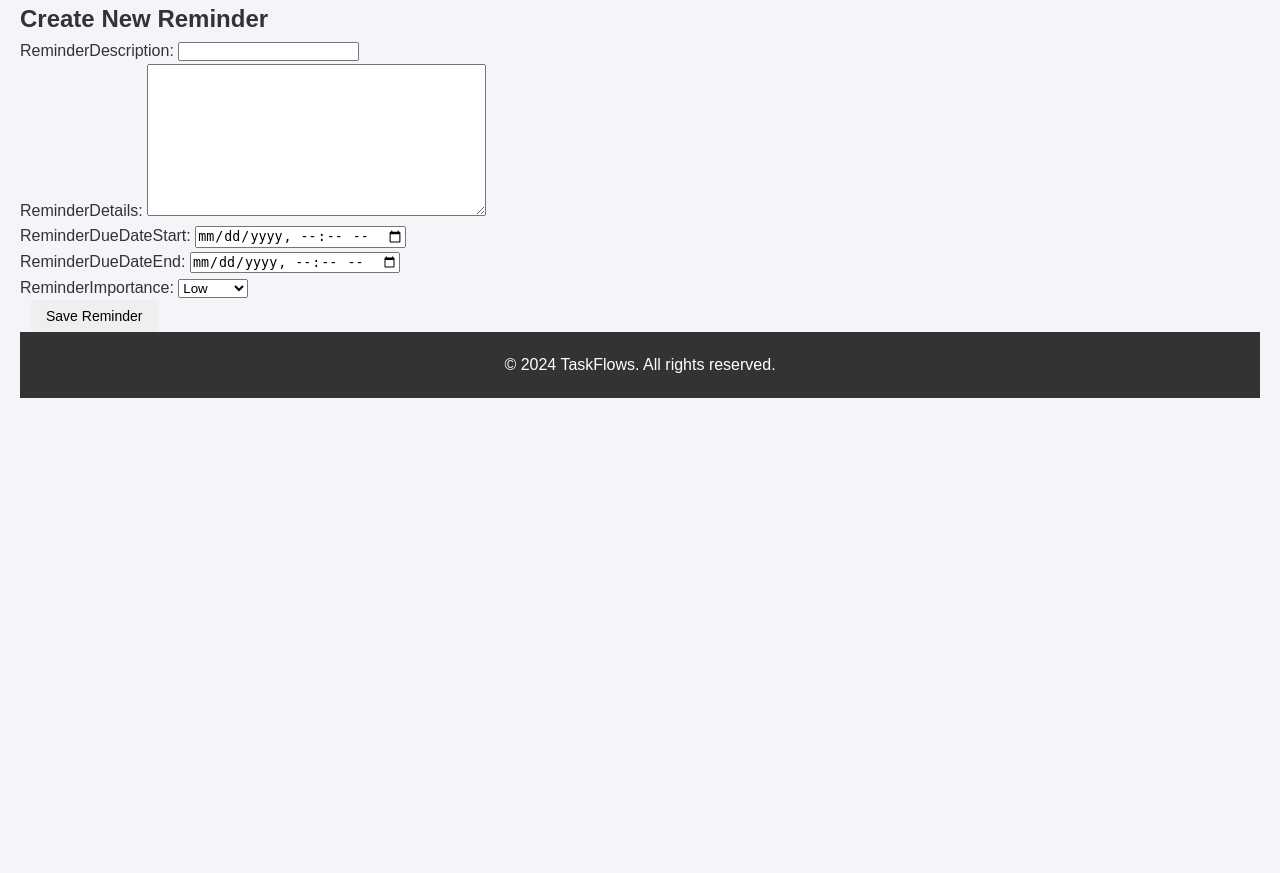
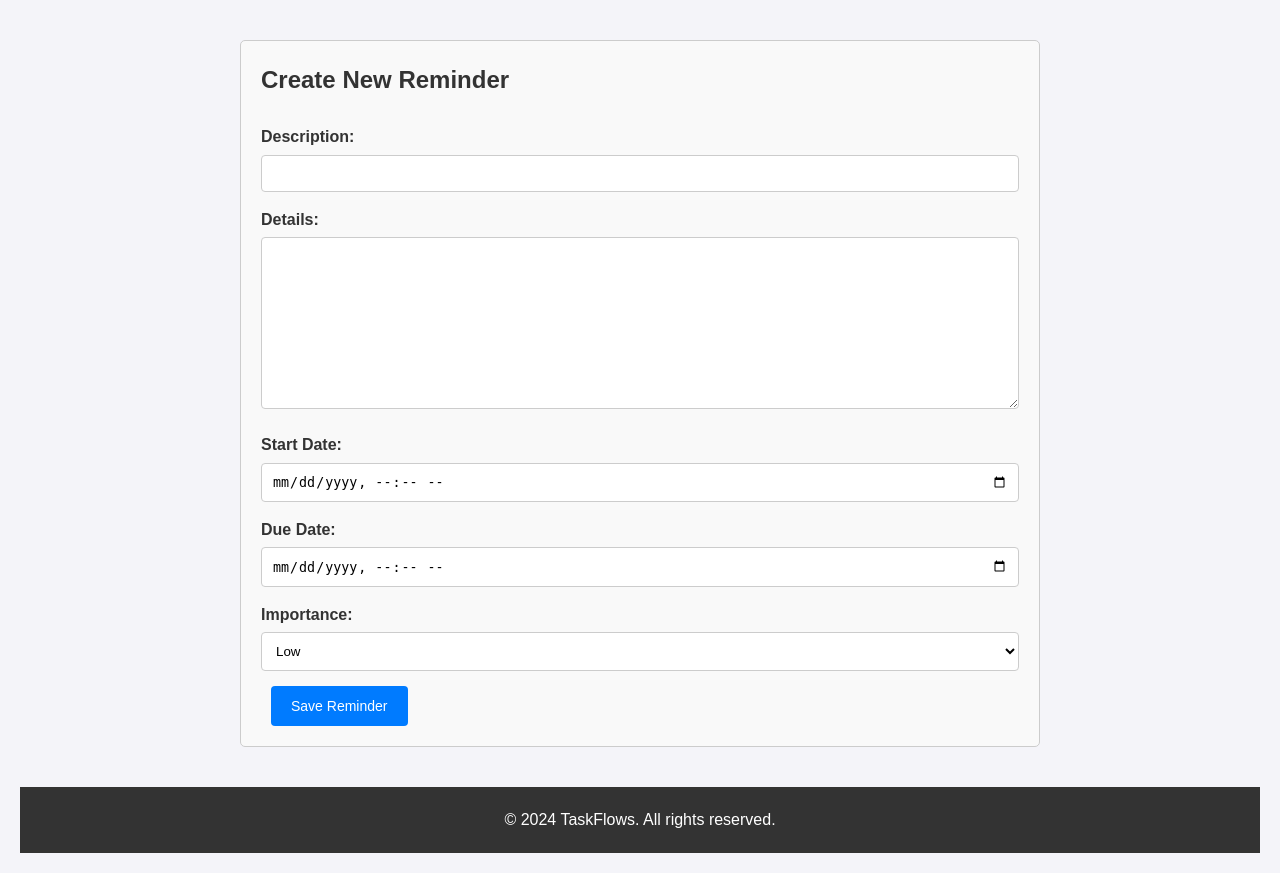
Before and after one commit to SamuelAirs/FinalProjectSamuelAyers, a Django app: page /reminders/new/ in a window 1280 px wide. Shown: the part 245-1118 px from the top of the page. Before the commit the page ends 643 px from the top, so only its background shows below. Run offline with Django 5.2, Linux system fonts and the light colour scheme.

Commit message:
updated how the create reminder and edit reminder forms look

```diff
--- a/taskFlows/reminders/forms.py
+++ b/taskFlows/reminders/forms.py
@@ -5,7 +5,14 @@ class reminderForm(forms.ModelForm):
     class Meta:
         model = reminderBase
         fields = ['reminderDescription', 'reminderDetails', 'reminderDueDateStart', 'reminderDueDateEnd', 'reminderImportance']
+        labels = {
+            'reminderDescription': 'Description',
+            'reminderDetails': 'Details',
+            'reminderDueDateStart': 'Start Date',
+            'reminderDueDateEnd': 'Due Date',
+            'reminderImportance': 'Importance',
+        }
         widgets = {
-            'reminderDueDateStart': forms.DateTimeInput(attrs={'type': 'datetime-local'}),
-            'reminderDueDateEnd': forms.DateTimeInput(attrs={'type': 'datetime-local'}),
+            'reminderDueDateStart': forms.DateTimeInput(attrs={'type': 'datetime-local', 'class': 'form-control'}),
+            'reminderDueDateEnd': forms.DateTimeInput(attrs={'type': 'datetime-local', 'class': 'form-control'}),
         }
--- a/taskFlows/reminders/static/reminders/style.css
+++ b/taskFlows/reminders/static/reminders/style.css
@@ -421,3 +421,55 @@ header h1 a:hover {
     from {bottom: 30px; opacity: 1;}
     to {bottom: 0; opacity: 0;}
 }
+
+
+/* General form styling to align items to the left */
+.form-container {
+    max-width: 800px;
+    margin: 40px auto;
+    padding: 20px;
+    border: 1px solid #ccc;
+    border-radius: 5px;
+    background-color: #f9f9f9;
+    display: flex;
+    flex-direction: column;
+    align-items: flex-start; /* Ensures all elements are aligned to the left */
+}
+
+.form-container h2 {
+    margin-bottom: 25px; /* Adds more space under the title */
+}
+
+.form-container form {
+    width: 100%;
+}
+
+.form-container label {
+    display: block;
+    margin-bottom: 5px;
+    font-weight: bold;
+}
+
+.form-container input,
+.form-container select,
+.form-container textarea {
+    width: 100%; /* Ensures that input fields use the full width */
+    padding: 10px;
+    margin-bottom: 15px;
+    border: 1px solid #ccc;
+    border-radius: 4px;
+    background-color: #fff;
+}
+
+.form-container button {
+    padding: 12px 20px;
+    background-color: #007bff;
+    color: white;
+    border: none;
+    border-radius: 4px;
+    cursor: pointer;
+}
+
+.form-container button:hover {
+    background-color: #0056b3;
+}
--- a/taskFlows/reminders/templates/reminders/createReminder.html
+++ b/taskFlows/reminders/templates/reminders/createReminder.html
@@ -1,10 +1,12 @@
 {% extends "reminders/base.html" %}
 
 {% block content %}
+<div class="form-container">
     <h2>Create New Reminder</h2>
     <form method="post">
         {% csrf_token %}
         {{ form.as_p }}
         <button type="submit">Save Reminder</button>
     </form>
+</div>
 {% endblock %}
--- a/taskFlows/reminders/templates/reminders/editReminder.html
+++ b/taskFlows/reminders/templates/reminders/editReminder.html
@@ -1,10 +1,12 @@
 {% extends "reminders/base.html" %}
 
 {% block content %}
+<div class="form-container">
     <h2>Edit Reminder</h2>
     <form method="post">
         {% csrf_token %}
         {{ form.as_p }}
         <button type="submit">Update Reminder</button>
     </form>
+</div>
 {% endblock %}
```
Lines whose indentation alone changed are shown as unchanged.
